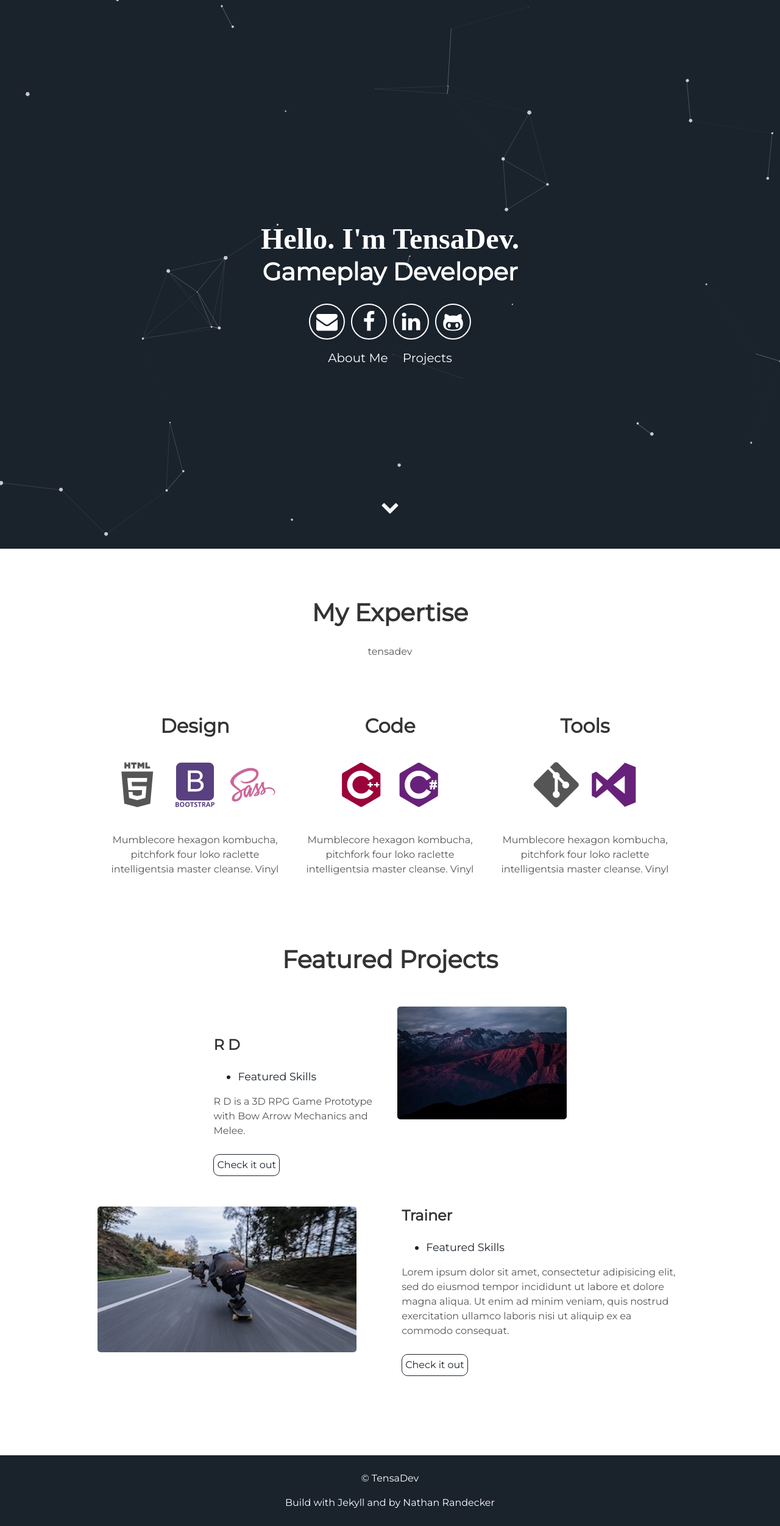
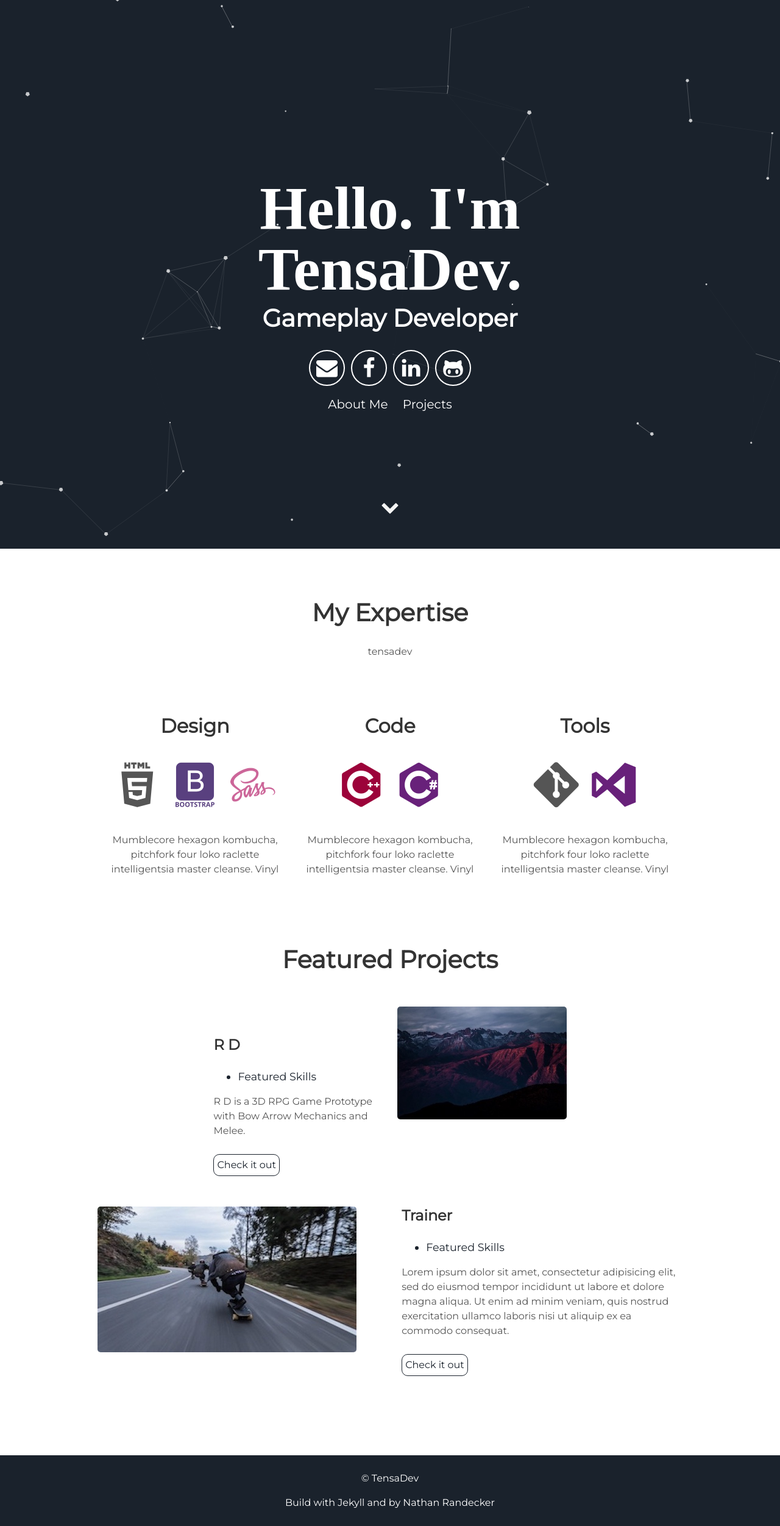
Before and after one commit to RedaMazoz/redamazoz.github.io, a Jekyll site: the page built from index.html, in a window 1280 px wide. Shown: the whole page at 61% size. Built offline with Jekyll 4.4.1, drawn with Linux system fonts in a browser that asks for light colours.

Commit message:
Update header.html

```diff
--- a/_includes/header.html
+++ b/_includes/header.html
@@ -1,7 +1,7 @@
 <div id="particles-js">
   <div class="header">
       <h1>
-        <span class="site-title" style="font-size: 48px; text-align: center; font-weight: 700; font-family: 'Merriweather', serif;">Hello. I'm {{site.username}}.</span>
+        <span class="site-title" style="text-align: center; font-weight: 700; font-family: 'Merriweather', serif;">Hello. I'm {{site.username}}.</span>
         <span class="site-description">{{site.user_title}}</span>
       </h1>
       <div class="header-icons">
```
